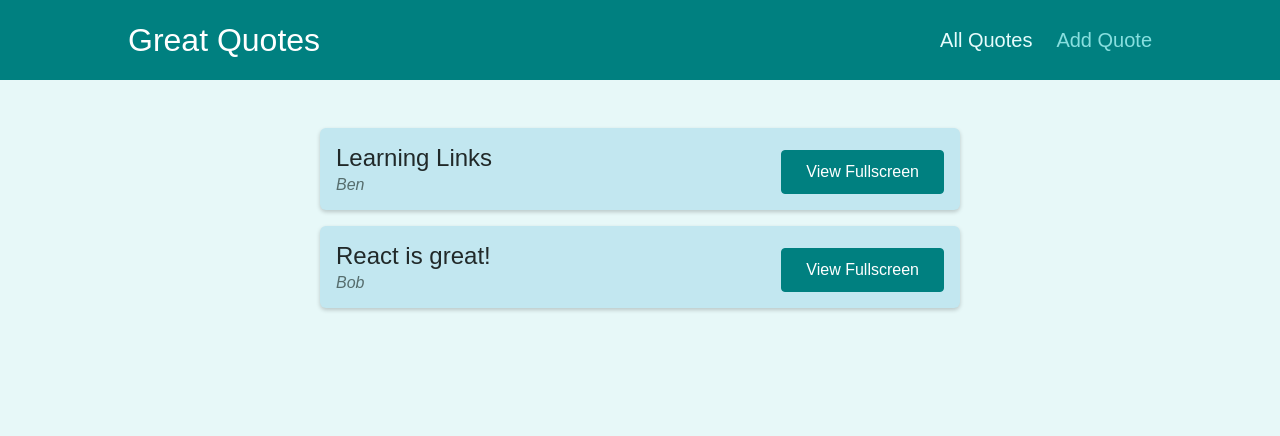
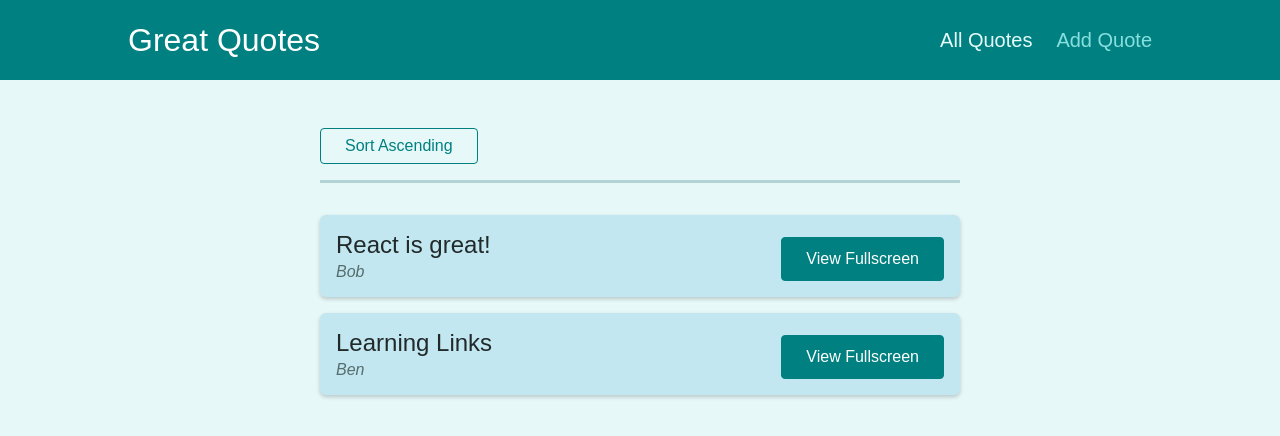
Before and after one commit to benjamin-gdwn/react-router-playaround, a React (Create React App) app: page /quote-list in a window 1280 px wide. Shown: the top 436 px of the page. Built offline with nearby package versions, Linux system fonts and the light colour scheme.

Commit message:
added query params

```diff
--- a/src/components/quotes/QuoteList.js
+++ b/src/components/quotes/QuoteList.js
@@ -1,13 +1,43 @@
-import { Fragment } from 'react';
+import { Fragment } from "react";
+import { useHistory, useLocation } from "react-router-dom";
+import QuoteItem from "./QuoteItem";
+import classes from "./QuoteList.module.css";
 
-import QuoteItem from './QuoteItem';
-import classes from './QuoteList.module.css';
+const sortQuotes = (quotes, ascending) => {
+  return quotes.sort((quoteA, quoteB) => {
+    if (ascending) {
+      return quoteA.id > quoteB.id ? 1 : -1;
+    } else {
+      return quoteA.id < quoteB.id ? 1 : -1;
+    }
+  });
+};
 
 const QuoteList = (props) => {
+  // using this to set query parameters
+  const history = useHistory();
+  // uselocation allows us to access the location of the loaded page
+  const location = useLocation();
+  // built in construction function - javascript function not react
+const queryParams = new URLSearchParams(location.search);
+  // helper const to store
+const isSortingAscending = queryParams.get('sort') === 'asc';
+// calling the sorting function and passing it the quotes and whether the sort should be asc or desc
+const sortedQuotes = sortQuotes(props.quotes, isSortingAscending)
+// dynamic handler for button if its asc show desc and vice versa
+const changeSortHandler = () => {
+    history.push("/quote-list?sort=" + (isSortingAscending ? 'desc' : 'asc'));
+
+  };
+
   return (
     <Fragment>
+      <div className={classes.sorting}>
+        {/* dynamic to display text depending on helper const */}
+        <button onClick={changeSortHandler}>Sort {isSortingAscending ? 'Descending' : 'Ascending'}</button>
+      </div>
       <ul className={classes.list}>
-        {props.quotes.map((quote) => (
+        {sortedQuotes.map((quote) => (
           <QuoteItem
             key={quote.id}
             id={quote.id}
```
